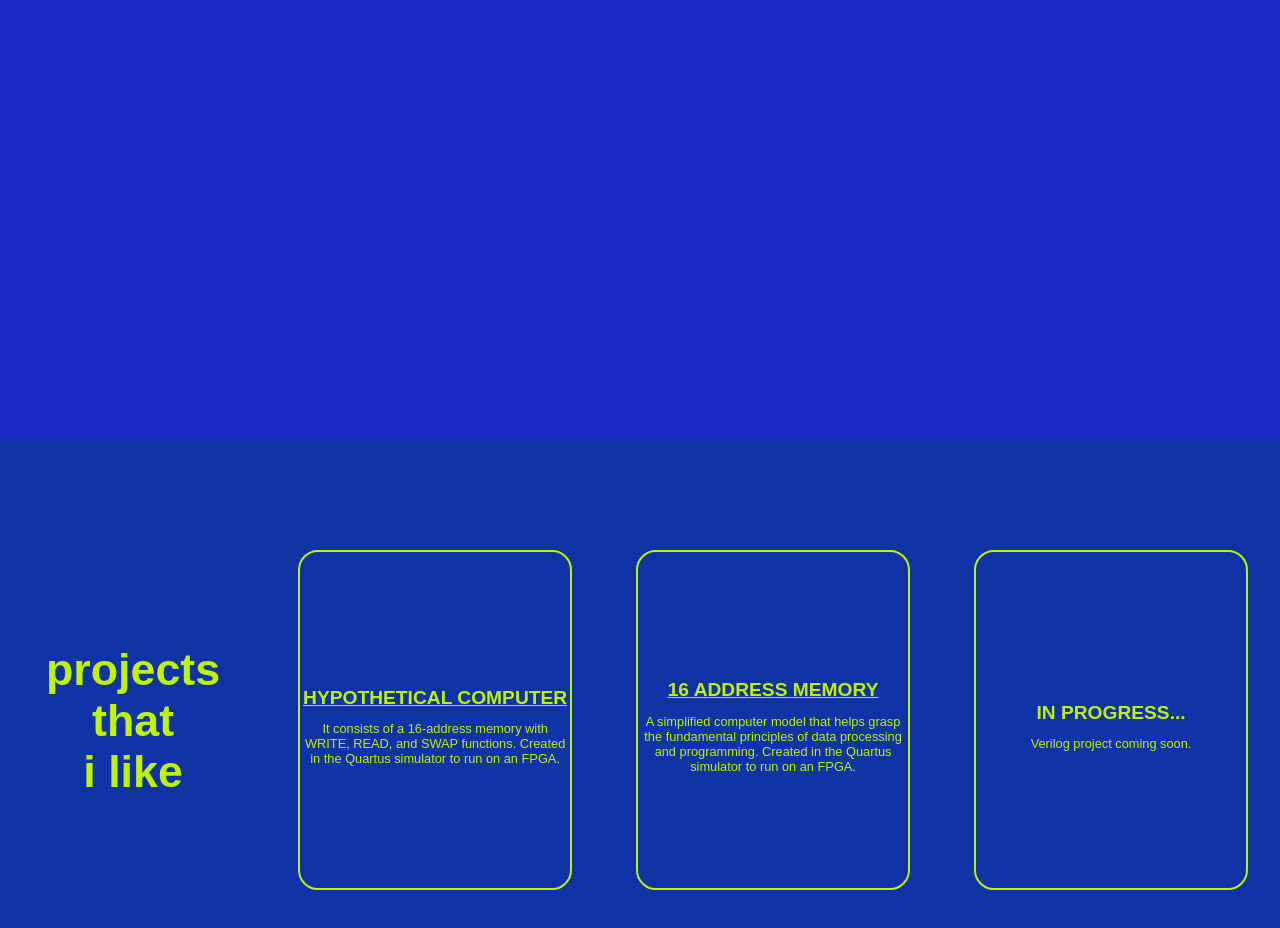
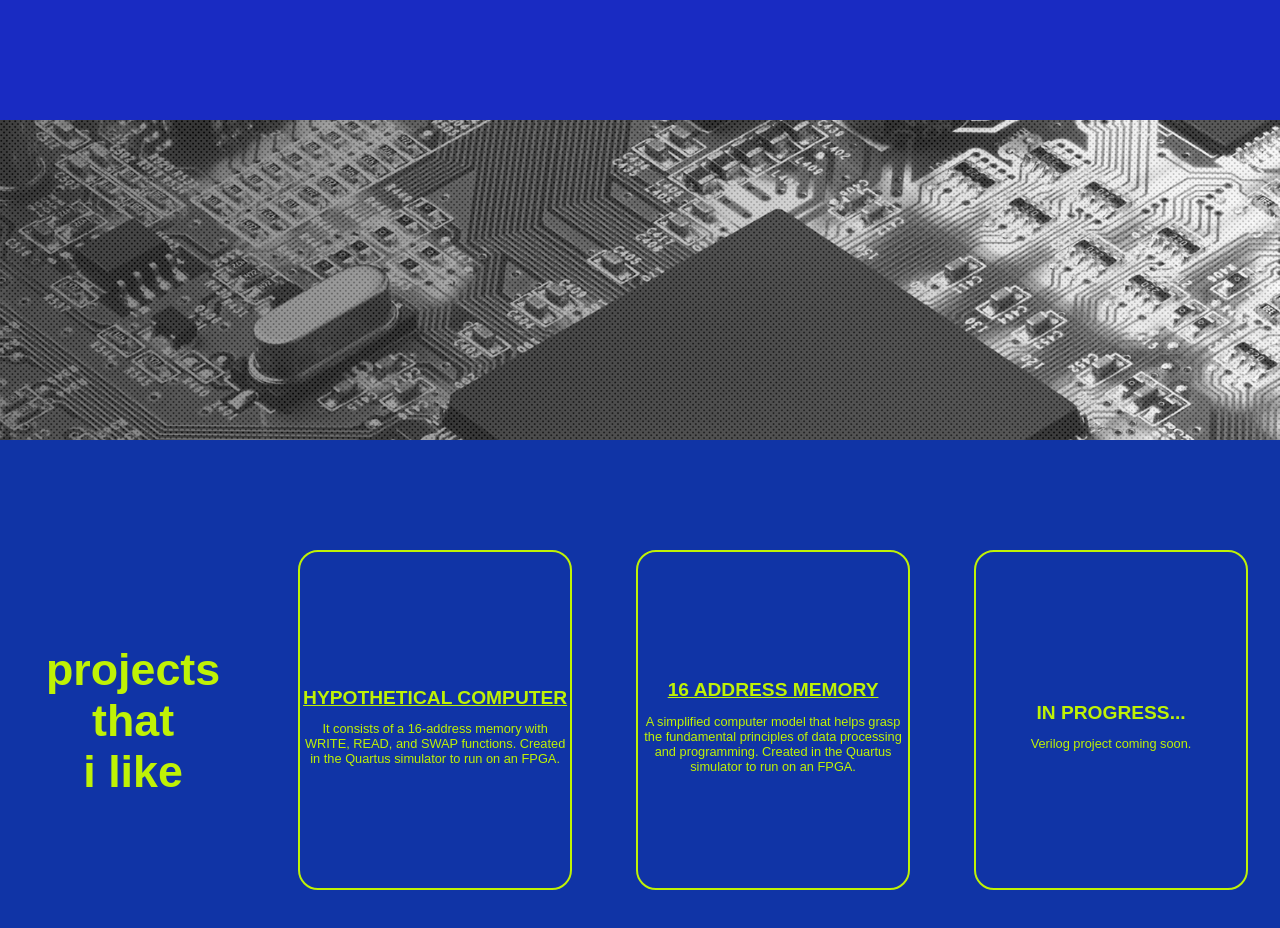
Before and after one commit to ju-vargas/personal-page, a website: page index.html in a window 1280 px wide. Shown: the part 1560-2488 px from the top of the page. Drawn offline with nearby package versions, Linux system fonts and the light colour scheme; a web font is replaced by a local one.

Commit message:
vai dar certo heinnasdasdasannaAAsaA

```diff
--- a/style.css
+++ b/style.css
@@ -81,7 +81,7 @@ html, body {
     position: absolute;
     width: 100%;
     height: 100%;
-    background-image: url(../img/halftone.jpg); /* Substitua com o caminho para sua imagem de meio-tom */
+    background-image: url(assets/img/halftone.jpg); /* Substitua com o caminho para sua imagem de meio-tom */
     background-repeat: repeat; /* Repete o padrão de meio-tom por toda a div */
     background-blend-mode: multiply;
     opacity: 0.2;
@@ -228,7 +228,7 @@ html, body {
     display: flex;
     justify-content: center;
     align-items: center;
-    background-image: url(../img/circuit.jpg);
+    background-image: url(/assets/img/circuit.jpg);
     background-size: cover;
     filter: grayscale(100);
 
```
